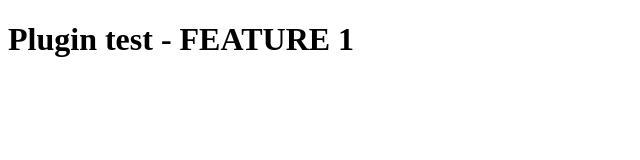
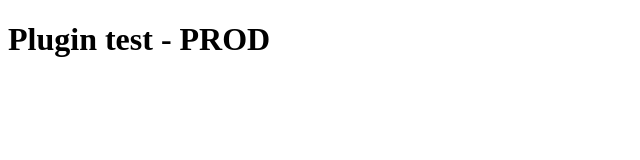
Before and after one commit to mateuszkocz/netlify-build-plugin-feature-flag, a plain HTML site: page index.html in a window 1280 px wide. Shown: the whole page, without its empty margins (0-640 px from the left). Drawn offline with Linux system fonts and the light colour scheme.

Commit message:
Add prod code

```diff
--- a/index.html
+++ b/index.html
@@ -5,6 +5,6 @@
     <title>Hello Plugin!</title>
 </head>
 <body>
-<h1>Plugin test - FEATURE 1</h1>
+<h1>Plugin test - PROD</h1>
 </body>
 </html>
```
